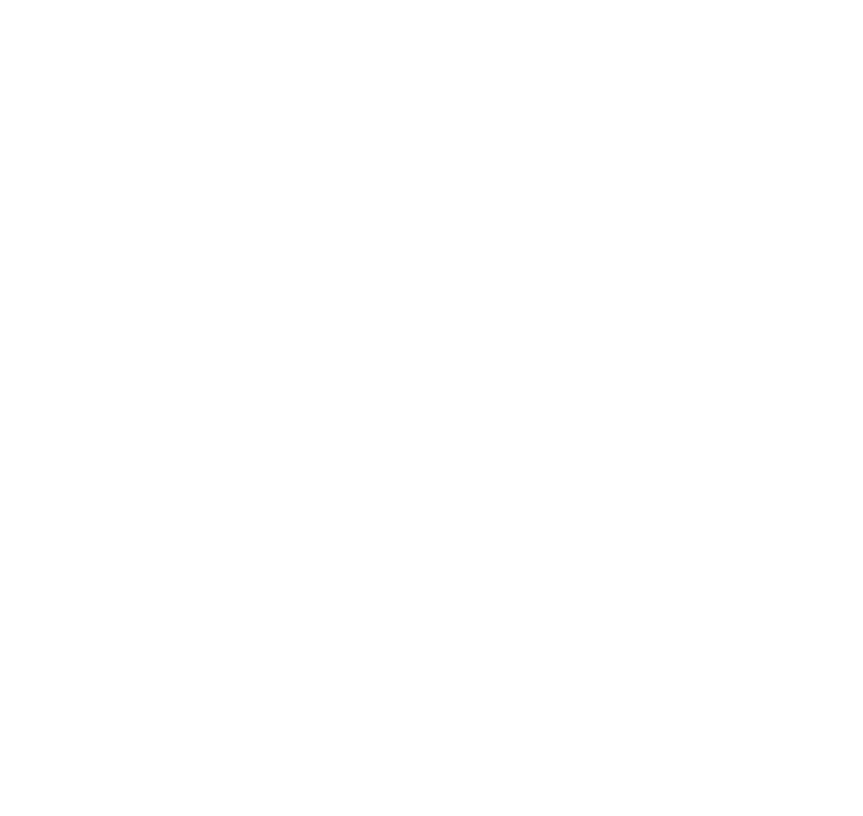
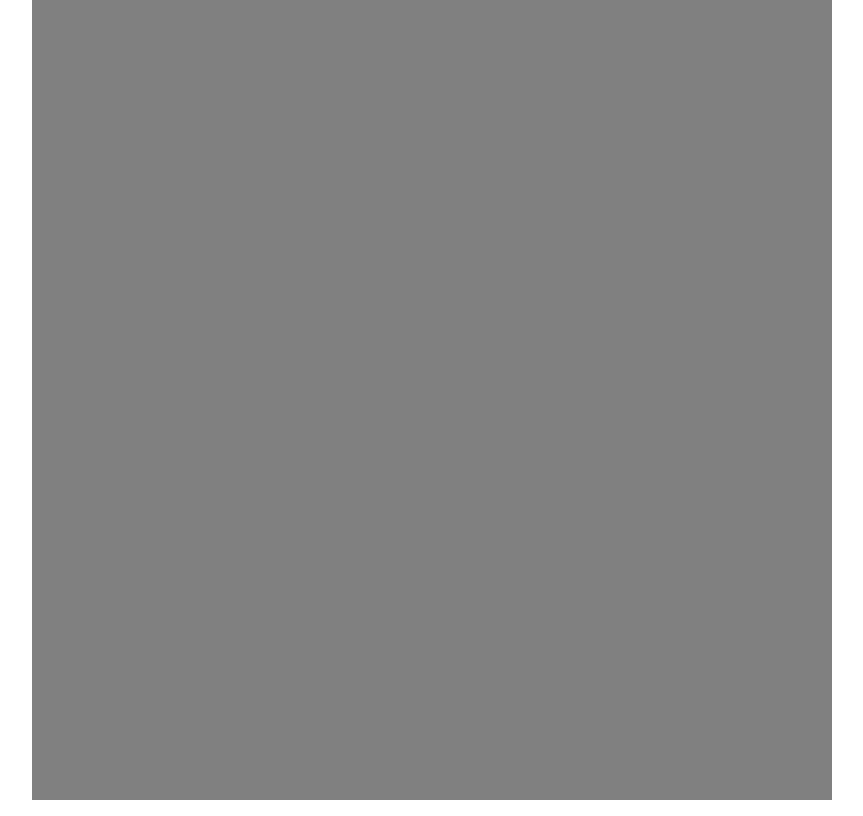
Before and after one commit to zapper59/hacktx2015, a plain HTML site: page index.html in a window 1280 px wide. Shown: the whole page, without its empty margins (208-1071 px from the left). Drawn offline with nearby package versions, Linux system fonts and the light colour scheme.

Commit message:
pics and horn

```diff
--- /dev/null
+++ b/game.js
@@ -0,0 +1,12 @@
+Game = function() {
+	this.playerx = .5;
+	this.playery = .5;
+	this.ctx = $(".maincanvas")[0].getContext("2d");
+	this.interval = setInterval(function(){currentGame.draw();},20);
+}
+Game.prototype.draw = function() {
+	this.ctx.clearRect(0,0,canvasSize,canvasSize);
+	this.ctx.fillStyle = "black";
+	this.ctx.fillRect(canvasSize*this.playerx, canvasSize*this.playery, canvasSize*(this.playerx+this.playerw), canvasSize*(this.playery+this.playerh));
+}
+var currentGame = new Game();
--- a/index.html
+++ b/index.html
@@ -10,10 +10,13 @@
 <script src="https://ajax.googleapis.com/ajax/libs/jquery/2.1.3/jquery.min.js"></script>
 <script src="./keyboard.js"></script>
 <script src="./window.js"></script>
+<script src="./sound.js"></script>
+<script src="./game.js"></script>
+
 <style>
 .maincanvas {
-	vertical-align: middle;
-	text-align: center;
+	position: absolute;
+	background-color: grey;
 }
 </style>
 </html>
--- a/keyboard.js
+++ b/keyboard.js
@@ -4,5 +4,7 @@ window.onkeydown = function (e) {
 		document.tile = ("up")
 	} else if (code === 40) { //down key
 		document.title = ("down")
+	} else if (code === 32) { //space
+		play_airhorn();
 	}
 };
--- /dev/null
+++ b/sound.js
@@ -0,0 +1,4 @@
+var airhorn_sound = new Audio('./assets/airhorn.mp3')
+function play_airhorn(){
+	airhorn_sound.play();
+}
--- a/window.js
+++ b/window.js
@@ -1,5 +1,13 @@
-var ww = $(window).width();
-var wh = $(window).height();
+var canvasSize;
+var setupCanvas = function() {
+	var ww = $(window).width();
+	var wh = $(window).height();
 
-$(".maincanvas").width(Math.min(ww,wh));
-$(".maincanvas").height(Math.min(ww,wh));
+	var canvas = $(".maincanvas")
+	var size = Math.min(ww,wh);
+	canvasSize = size;
+	canvas.width(size);
+	canvas.height(size);
+	canvas.css({top: (($(window).height()-size)/2), left: (($(window).width()-size)/2)});
+}
+setupCanvas();
```
Also changed, not shown: assets/doge.png (added), 1 other file.
